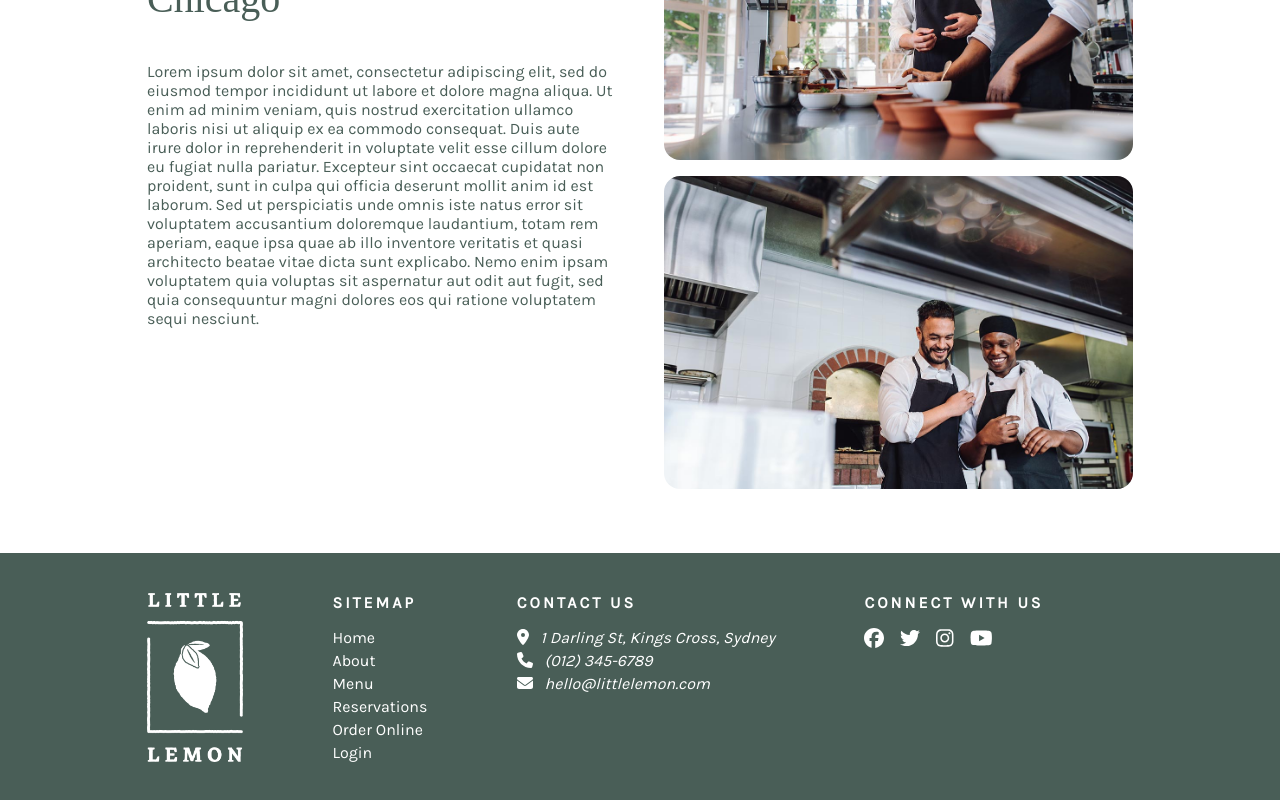
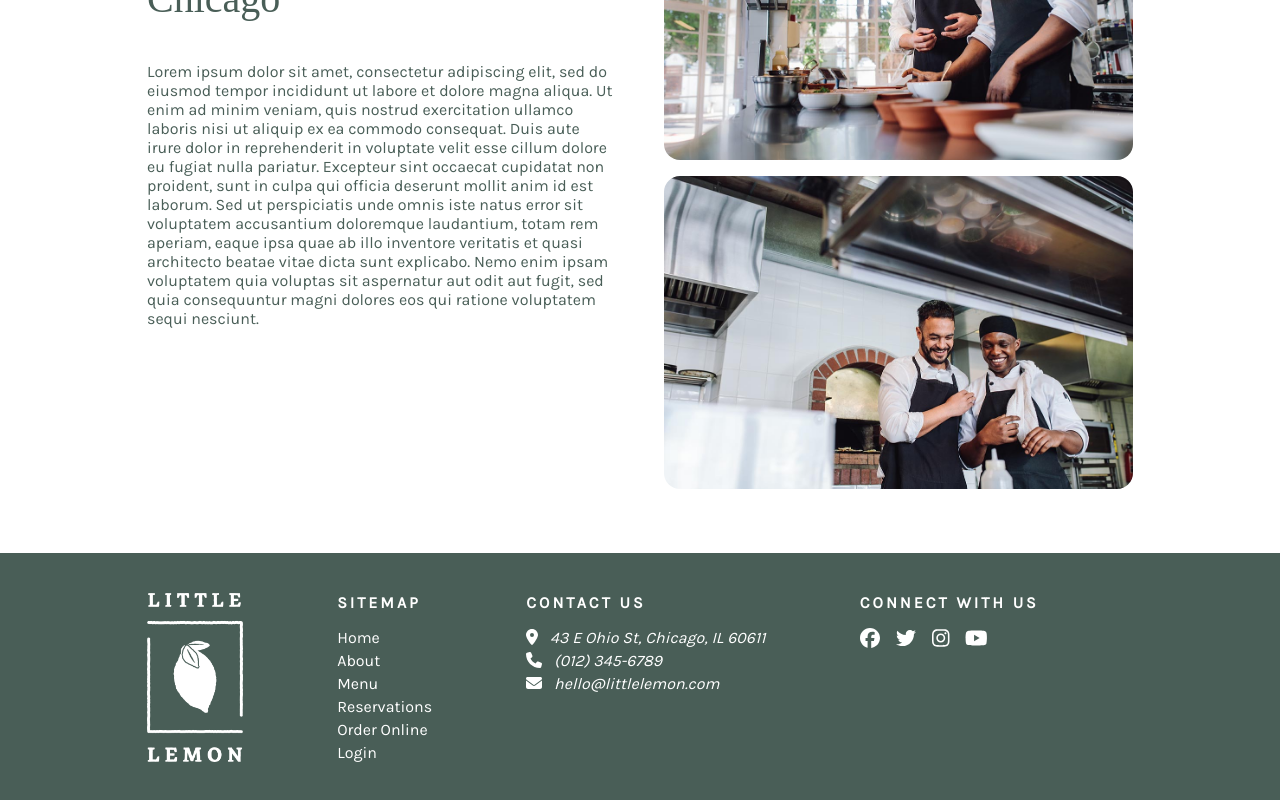
Before and after one commit to TomZhong-au/little-lemon, a React (Create React App) app: page / in a window 1280 px wide. Shown: the part 2069-2869 px from the top of the page. Built offline with nearby package versions, Linux system fonts and the light colour scheme; a web font is replaced by a local one.

Commit message:
add lemon favicon and change address from sydney to chicago

```diff
--- a/public/index.html
+++ b/public/index.html
@@ -4,7 +4,7 @@
     <script src="./API.js"></script>
 
     <meta charset="utf-8" />
-    <link rel="icon" href="%PUBLIC_URL%/favicon.ico" />
+    <link rel="icon" href="%PUBLIC_URL%/favicon-32x32.png" />
     <meta name="viewport" content="width=device-width, initial-scale=1" />
     <meta name="theme-color" content="#000000" />
     <meta
@@ -19,22 +19,8 @@
     <meta name="og:image" content="%PUBLIC_URL%/assets/Logo.svg" />
     <meta name="og:type" content="website" />
     <meta name="og:url" content="www.littlelemon.com" />
-
     <link rel="apple-touch-icon" href="%PUBLIC_URL%/logo192.png" />
-    <!--
-      manifest.json provides metadata used when your web app is installed on a
-      user's mobile device or desktop. See https://developers.google.com/web/fundamentals/web-app-manifest/
-    -->
     <link rel="manifest" href="%PUBLIC_URL%/manifest.json" />
-    <!--
-      Notice the use of %PUBLIC_URL% in the tags above.
-      It will be replaced with the URL of the `public` folder during the build.
-      Only files inside the `public` folder can be referenced from the HTML.
-
-      Unlike "/favicon.ico" or "favicon.ico", "%PUBLIC_URL%/favicon.ico" will
-      work correctly both with client-side routing and a non-root public URL.
-      Learn how to configure a non-root public URL by running `npm run build`.
-    -->
     <link rel="preconnect" href="https://fonts.googleapis.com" />
     <link rel="preconnect" href="https://fonts.gstatic.com" crossorigin />
     <link
--- a/src/Components/Footer/Footer.js
+++ b/src/Components/Footer/Footer.js
@@ -15,7 +15,7 @@ import "./Footer.css";
 import { NAVLINKS } from "../../pages/routes";
 
 const contacts = [
-  { icon: faLocationDot, info: "1 Darling St, Kings Cross, Sydney" },
+  { icon: faLocationDot, info: "43 E Ohio St, Chicago, IL 60611" },
   { icon: faPhone, info: "(012) 345-6789" },
   { icon: faEnvelope, info: "hello@littlelemon.com" },
 ];
```
Also changed, not shown: public/favicon-32x32.png (added), 1 other file (tests, documents, lock files or other folders).
